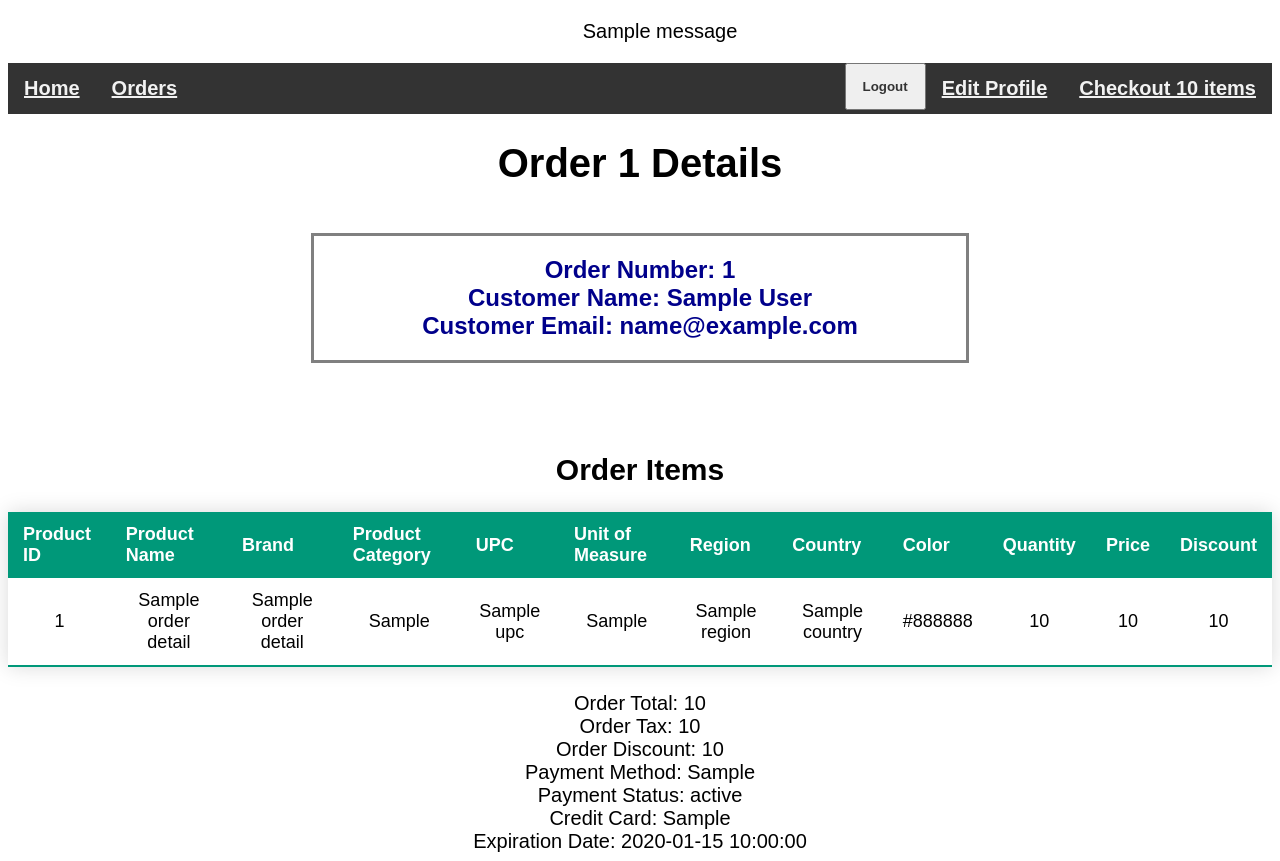
After one commit to Ras-al-Ghul/Alcohol-Delivery-Service, a Flask app: template templates/order_details.html in a window 1280 px wide. The commit adds this page. Run offline with Flask 2, Linux system fonts and the light colour scheme; the template is opened without the code that fills it: most values are stand-ins (such as "Sample title", 1, 10 or a date in 2020); one stand-in notice (Sample message) is shown; parts of the project's set-up code (start-up, migrations or seed data) failed here and were passed over.

Commit message:
add customer orders and order details view

```diff
--- a/server.py
+++ b/server.py
@@ -17,7 +17,7 @@ from sqlalchemy import *
 from sqlalchemy.pool import NullPool
 from flask import Flask, flash, request, render_template, g, redirect, Response, session, url_for
 from sqlalchemy.sql.selectable import Select
-from wtforms import Form, StringField, SubmitField, DecimalField, IntegerField, DateField, PasswordField
+from wtforms import Form, StringField, SubmitField, DecimalField, DateField, PasswordField, SelectField
 
 tmpl_dir = os.path.join(os.path.dirname(os.path.abspath(__file__)), 'templates')
 app = Flask(__name__, template_folder=tmpl_dir)
@@ -274,9 +274,62 @@ def cart():
 def ship():
     pass
 
+class PaymentForm(Form):
+      payment_method = SelectField('Payment Method: ', choices=[(1, 'CARD'), (2, 'BANK')])
+      credit_card = StringField('Credit Card Number: ')
+      expiration_date = StringField('Expiration Date (YYYY-MM-DD): ')
+      cvv2 = StringField('CVV2: ')
+      submit = SubmitField('Submit')
+
 @app.route('/payment', methods=['POST', 'GET'])
 def payment():
-      pass
+      if 'username' not in session or not session['is_admin']:
+            return redirect(url_for('index'))
+
+      form = PaymentForm(request.form)
+
+      if request.method == 'POST':
+        payment_method = request.form['payment_method']
+        credit_card = request.form['credit_card']
+        expiration_date = request.form['expiration_date']
+        cvv2 = request.form['cvv2']
+
+        flash('Payment Successful', 'success')
+        return redirect('/orders')
+
+      return render_template('payment.html', form=form)
+
+@app.route('/orders')
+def orders():
+    initialize_cart()
+    if not get_login():
+        flash('Login to see order history')
+        return redirect(url_for('login'))
+
+    result = g.conn.execute('select * from customer where email = %s', [get_login()])
+    customer = result.fetchone()
+    customer_id = customer.customer_id
+
+    o = g.conn.execute('select distinct o.order_id, o.order_number, o.customer_id, o.total, o.tax, o.discount, o.is_void, s.carrier, s.tracking_number, s.ship_date, s.delivered_date from orders o left join shipment s on s.order_id = o.order_id WHERE o.customer_id = %s ORDER BY o.order_id DESC', [customer_id])
+    orders = o.fetchall()
+
+    return render_template('orders.html', itemcount=session['itemcount'], login=get_login(), customer=customer, orders=orders)
+
+@app.route('/order/<int:order_id>')
+def order_details(order_id):
+    initialize_cart()
+
+    if not get_login():
+        flash('Login to see order details')
+        return redirect(url_for('login'))
+
+    result = g.conn.execute('select distinct o.order_id, o.order_number, o.customer_id, c.first_name, c.last_name, c.email, o.total, o.tax, o.discount, o.is_void, s.carrier, s.tracking_number, s.ship_date, s.delivered_date, p.payment_method, p.payment_status, p.credit_card, p.expiration_date from orders o inner join customer c on c.customer_id = o.customer_id left join shipment s on s.order_id = o.order_id left join payment p on p.order_id = o.order_id WHERE o.order_id = %s', [order_id])
+    order = result.fetchone()
+
+    od = g.conn.execute('select distinct od.order_id, od.product_id, od.quantity, od.price, od.discount, p.brand_id, p.product_name, b.brand_name, p.product_category, p.upc, p.unit_of_measure, p.region, p.country, p.color from order_items od inner join product p on p.product_id = od.product_id left join brand b on b.brand_id = p.brand_id WHERE od.order_id = %s', [order_id])
+    order_details = od.fetchall()
+
+    return render_template('order_details.html', login=get_login(), order=order, order_details=order_details)
 
 
 @app.route('/category/<string:category>', methods=['POST', 'GET'])
--- a/static/css/main.css
+++ b/static/css/main.css
@@ -108,3 +108,17 @@ html, body{
   padding: 20px;
   border: 3px solid gray;
 }
+
+/* Payment Page */
+.payment{
+  font-size: 18pt;
+  float: center;
+  color: darkblue;
+  text-align: center;
+  font-weight: bold;
+  width: 50%;
+  margin-left: auto;
+  margin-right: auto;
+  padding: 20px;
+  border: 3px solid gray;
+}
--- a/templates/brand.html
+++ b/templates/brand.html
@@ -8,6 +8,7 @@
     <body>
         <div class="topnav">
             <a class="topnavbuttonhome" href="/">Home</a>
+            <a class="topnavbuttonhome" href="/orders">Orders</a>
             <a class="topnavbutton" href="/cart">Checkout {{itemcount}} items</a>
             {% if login == None %}
               <a class="topnavbutton" href="/login">Login/SignUp</a>
--- a/templates/cart.html
+++ b/templates/cart.html
@@ -8,6 +8,7 @@
     <body>
         <div class="topnav">
             <a class="topnavbuttonhome" href="/">Home</a>
+            <a class="topnavbuttonhome" href="/orders">Orders</a>
             <a class="topnavbutton" href="/signup">Edit Profile</a>
             <form method="POST" action="/logoutpost">
               <button class="topnavbutton" style="color: #333">Logout</button>
--- a/templates/category.html
+++ b/templates/category.html
@@ -8,6 +8,7 @@
     <body>
         <div class="topnav">
             <a class="topnavbuttonhome" href="/">Home</a>
+            <a class="topnavbuttonhome" href="/orders">Orders</a>
             <a class="topnavbutton" href="/cart">Checkout {{itemcount}} items</a>
             {% if login == None %}
               <a class="topnavbutton" href="/login">Login/SignUp</a>
--- a/templates/index.html
+++ b/templates/index.html
@@ -20,6 +20,7 @@
   </div class="centerbutton">
   <div class="topnav">
     <a class="topnavbuttonhome" href="/">Home</a>
+    <a class="topnavbuttonhome" href="/orders">Orders</a>
     <a class="topnavbutton" href="/cart">Checkout {{itemcount}} items</a>
     {% if login == None %}
       <a class="topnavbutton" href="/login">Login/SignUp</a>
--- a/templates/login.html
+++ b/templates/login.html
@@ -9,6 +9,7 @@
 <body>
   <div class="topnav">
     <a class="topnavbuttonhome" href="/">Home</a>
+    <a class="topnavbuttonhome" href="/orders">Orders</a>
     <a class="topnavbutton" href="/cart">Checkout {{itemcount}} items</a>
   </div>
   <form class="centerbutton" method="POST" action="/loginpost">
--- /dev/null
+++ b/templates/order_details.html
@@ -0,0 +1,107 @@
+<!DOCTYPE html>
+<html>
+    <head>
+        <title>Order {{ order.order_number }} Details</title>
+        <link rel= "stylesheet" type= "text/css" href= "{{ url_for('static',filename='css/main.css') }}">
+    </head>
+
+    <body>
+        <div class="centerbutton">
+            {% with messages = get_flashed_messages() %}
+              {% if messages %}
+                <ul class=flashes>
+                  {% for message in messages %}
+                    {{ message }}
+                  {% endfor %}
+                </ul>
+              {% endif %}
+            {% endwith %}
+          </div>
+
+          <div class="topnav">
+            <a class="topnavbuttonhome" href="/">Home</a>
+            <a class="topnavbuttonhome" href="/orders">Orders</a>
+            <a class="topnavbutton" href="/cart">Checkout {{itemcount}} items</a>
+            {% if login == None %}
+              <a class="topnavbutton" href="/login">Login/SignUp</a>
+            {% else %}
+              <a class="topnavbutton" href="/signup">Edit Profile</a>
+              <form method="POST" action="/logoutpost">
+                <button class="topnavbutton" style="color: #333">Logout</button>
+              </form>
+            {% endif %}
+          </div>
+
+        <h1 class='centerbutton'>Order {{order.order_number}} Details</h1>
+
+        <div class="orddetcontainer">
+            <div class="payment">
+                Order Number: {{ order.order_number }}<br>
+                Customer Name: {{ order.first_name }} {{ order.last_name }}<br>
+                Customer Email: {{ order.email }}<br>
+                {% if order.is_void == True %}
+                    *****ORDER VOIDED*****<br>
+                {% endif %}
+                {% if order.is_void == False %}
+                    Carrier: {{ order.carrier }}<br>
+                    Tracking Number: {{ order.tracking_number }}<br>
+                    Ship Date: {{ order.ship_date }}<br>
+                    Delivered Date: {{ order.delivered_date }}<br>
+                {% endif %}
+            </div>
+            </div>
+
+            <div><br><br>
+            <p><h2 class="centerbutton">Order Items</h2></p>
+
+            <table class='prdtable'>
+              <thead>
+              <tr>
+                  <th>Product ID</th>
+                  <th>Product Name</th>
+                  <th>Brand</th>
+                  <th>Product Category</th>
+                  <th>UPC</th>
+                  <th>Unit of Measure</th>
+                  <th>Region</th>
+                  <th>Country</th>
+                  <th>Color</th>
+                  <th>Quantity</th>
+                  <th>Price</th>
+                  <th>Discount</th>
+              </tr>
+              </thead>
+              <tbody>
+              {% for od in order_details %}
+              <tr>
+                  <td>{{od['product_id']}}</td>
+                  <td>{{od['product_name']}}</td>
+                  <td>{{od['brand_name']}}</td>
+                  <td>{{od['product_category']}}</td>
+                  <td>{{od['upc']}}</td>
+                  <td>{{od['unit_of_measure']}}</td>
+                  <td>{{od['region']}}</td>
+                  <td>{{od['country']}}</td>
+                  <td>{{od['color']}}</td>
+                  <td>{{od['quantity']}}</td>
+                  <td>{{od['price']}}</td>
+                  <td>{{od['discount']}}</td>
+              {% endfor %}
+              </tr>
+              </tbody>
+          </table>
+          </div>
+
+          <div class="centerbutton">
+            Order Total: {{ order.total }}<br>
+            Order Tax: {{ order.tax }}<br>
+            Order Discount: {{ order.discount }}<br>
+            Payment Method: {{ order.payment_method }}<br>
+            Payment Status: {{ order.payment_status }}<br>
+            Credit Card: {{ order.credit_card }}<br>
+            Expiration Date: {{ order.expiration_date }}
+        </div>
+
+    </body>
+
+</html>
--- a/templates/signup.html
+++ b/templates/signup.html
@@ -13,6 +13,7 @@
 <body>
   <div class="topnav">
     <a class="topnavbuttonhome" href="/">Home</a>
+    <a class="topnavbuttonhome" href="/orders">Orders</a>
     <a class="topnavbutton" href="/cart">Checkout {{itemcount}} items</a>
   </div>
   {% from "_formhelper.html" import render_field %}
```
Also changed, not shown: templates/orders.html (added, +77 -0 lines), templates/payment.html (+33 -1 lines).
